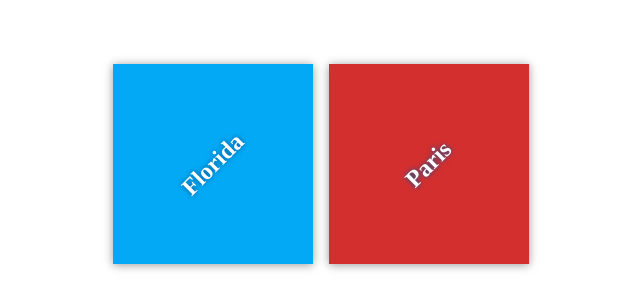
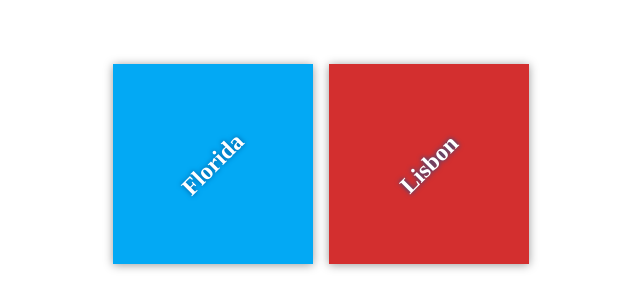
Before and after one commit to lamikk/my-travel-plans, a plain HTML site: page index.html in a window 1280 px wide. Shown: the part 236-544 px from the top of the page, 319-959 px from the left. Drawn offline with Linux system fonts and the light colour scheme.

Commit message:
Git error message test

```diff
--- a/index.html
+++ b/index.html
@@ -15,7 +15,7 @@
             </div>
 
             <div class="destination" id="paris">
-                <h2>Paris</h2>
+                <h2>Lisbon</h2>
             </div>
         </div>
     </div>
```
